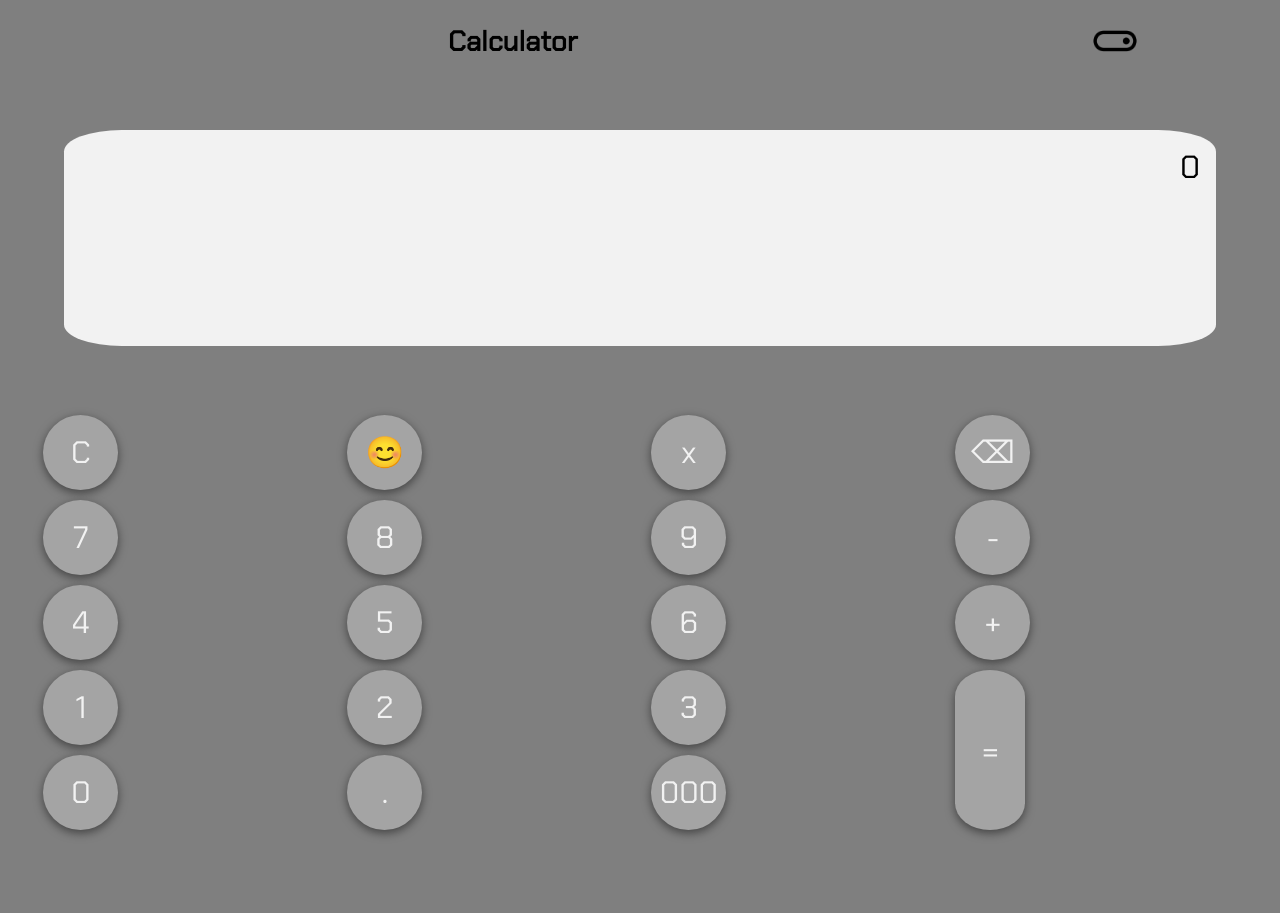
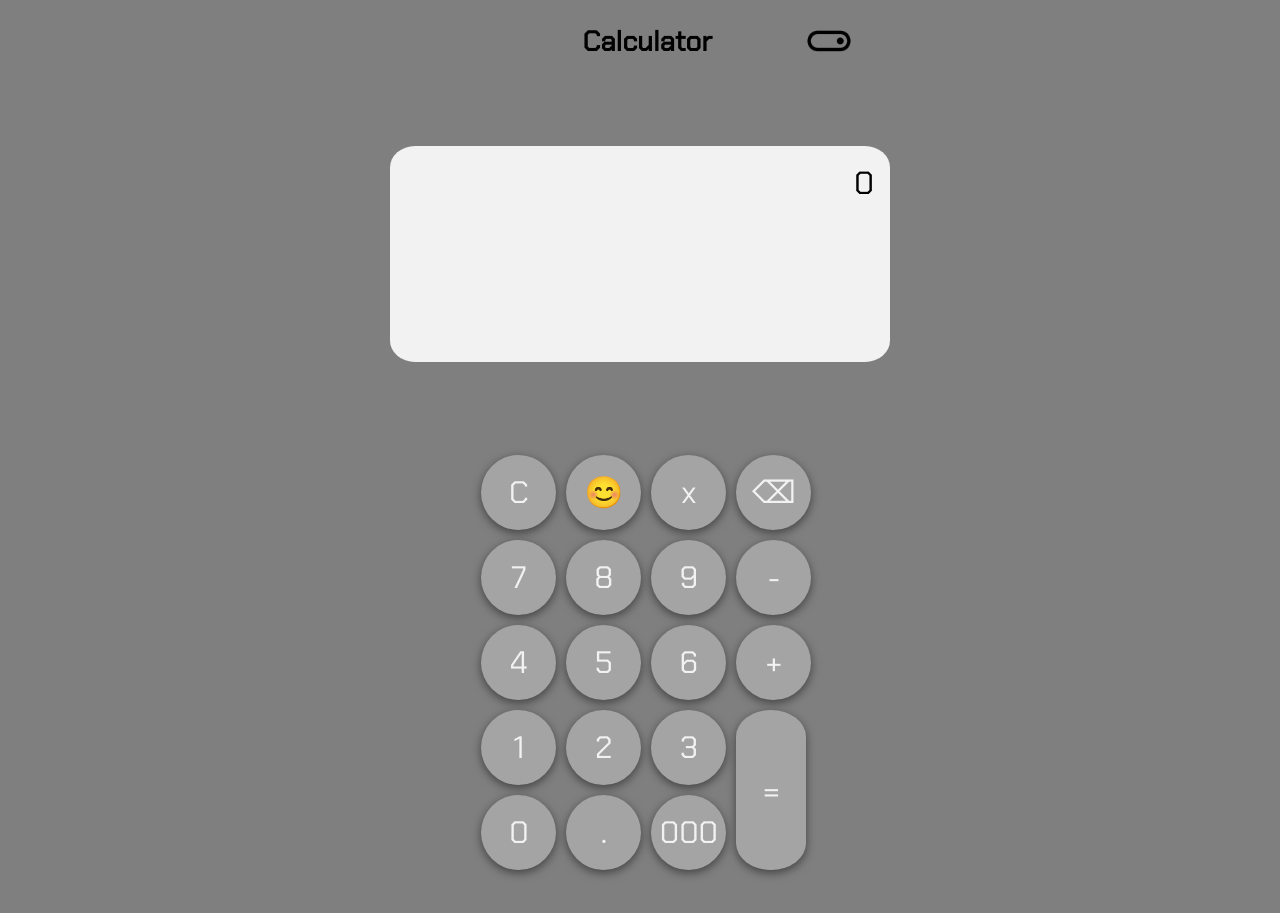
Before and after one commit to Koji47/Calculator-Project, a website built with Vite: page index.html in a window 1280 px wide. Before the commit the page ends 873 px from the top, so only its background shows below. Built offline with nearby package versions, Linux system fonts and the light colour scheme.

Commit message:
css changes to work for all devices

```diff
--- a/src/_keypad.scss
+++ b/src/_keypad.scss
@@ -10,6 +10,8 @@
   width: 95vw;
   margin: 3vw;
   margin-top: 3vh;
+  justify-content: center;
+
 
   #clear {
     grid-area: clear;
--- a/src/_nav.scss
+++ b/src/_nav.scss
@@ -1,11 +1,13 @@
 .navbar {
   display: grid;
-  grid-template-columns: 35vw 50vw 10vw;
+  grid-template-columns: 125px 250px 50px;
   align-items: center;
+  justify-content: center;
 
   &__calculator {
     grid-column-start: 2;
     font-size: 28px;
+    margin-left: 30px;
   }
 
   &__lightdark {
--- a/src/_screen.scss
+++ b/src/_screen.scss
@@ -5,8 +5,9 @@
   justify-content: right;
   background-color: $white;
   width: 90vw;
+  max-width: 500px;
+  height: 27vh;
   margin: 5vw;
-  height: 27vh;
   border-radius: 5%/10%;
   border: 0px;
   outline: none;
@@ -20,3 +21,9 @@
     max-width: 80vw;
   }
 }
+
+main{
+  display: flex;
+  justify-content: center;
+  max-height: 380px;
+}
```
Also changed, not shown: src/main.css, src/main.scss (line endings or trailing spaces), 1 other file.
